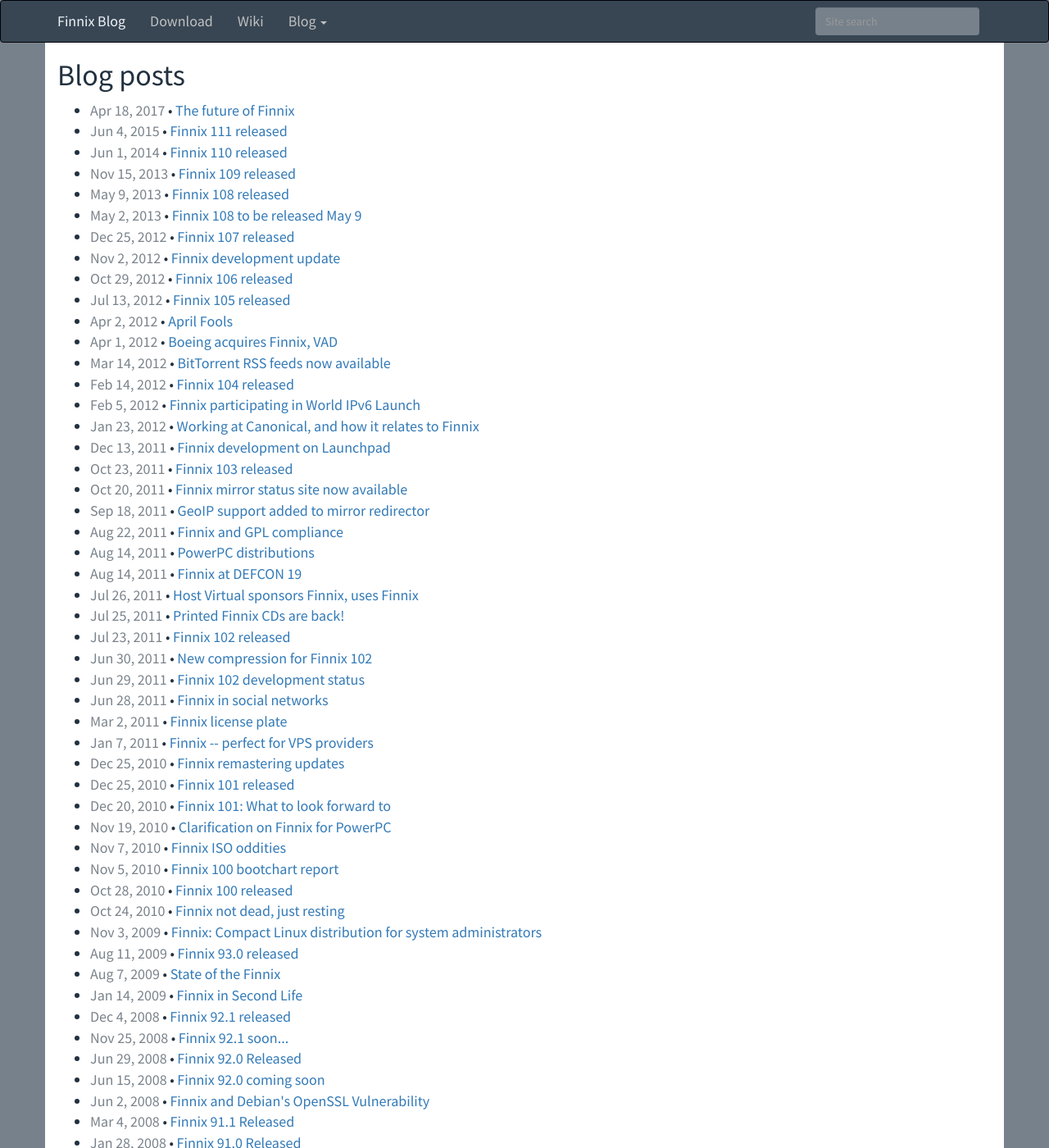
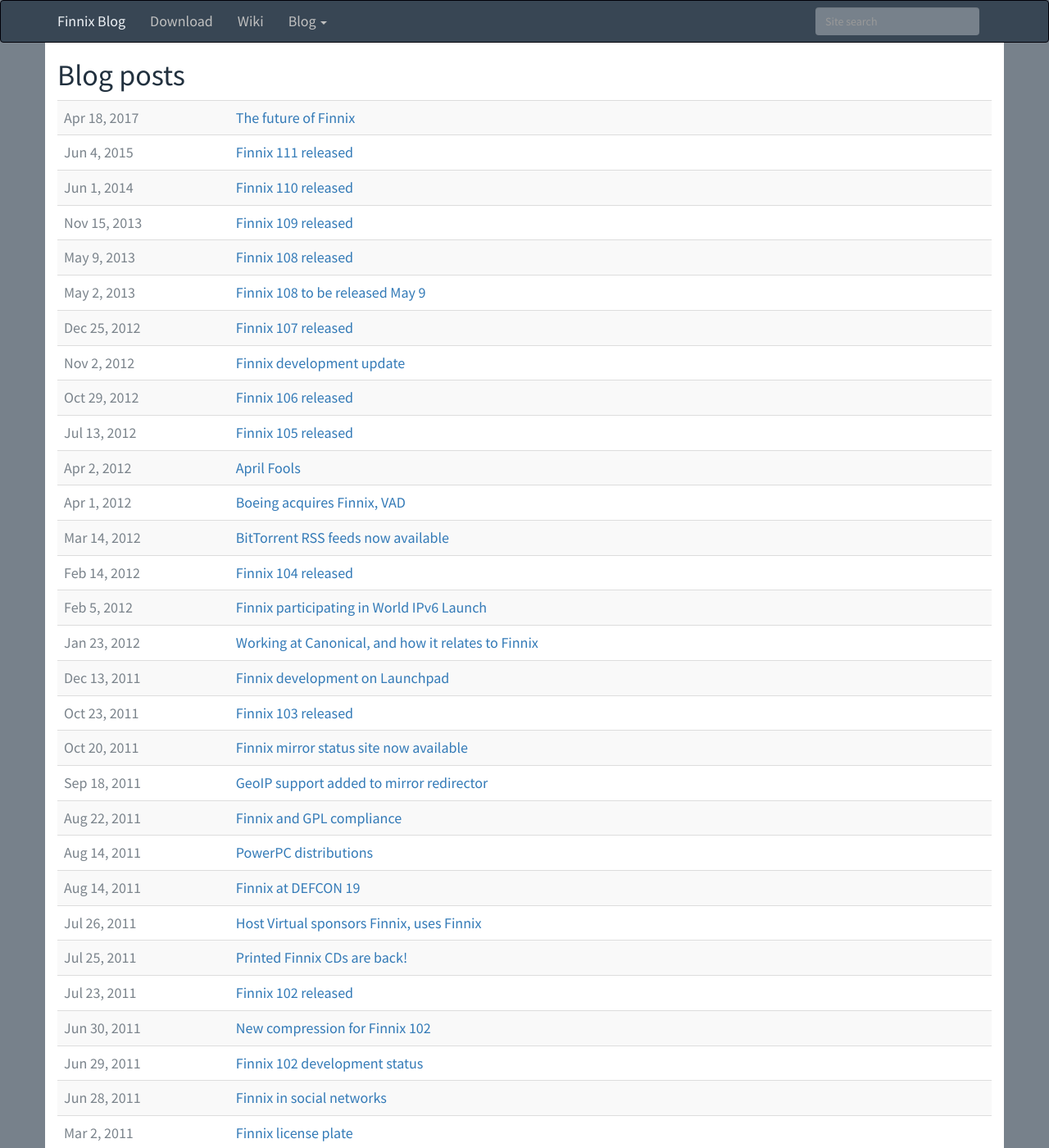
Before and after one commit to finnix/jekyll-finnix, a Jekyll site: the page built from posts.html, in a window 1280 px wide and 1400 px high. Shown: the whole window at 82% size. Built offline with Jekyll 4.4.1, drawn with Linux system fonts in a browser that asks for light colours; nearby versions of some CDN libraries; some of the changed text lies outside the part shown.

Commit message:
Convert posts page to table

```diff
--- a/posts.html
+++ b/posts.html
@@ -6,13 +6,18 @@
 
   <h1 class="page-heading">Blog posts</h1>
 
-  <ul class="post-list">
+  <table class="post-list table table-striped">
     {% for post in site.posts %}
-      <li>
-        <span class="post-meta">{{ post.date | date: "%b %-d, %Y" }}</span> •
+      <tr>
+      <td>
+        <span class="post-meta">{{ post.date | date: "%b %-d, %Y" }}</span>
+      </td>
+      <td>
         <a class="post-link" href="{{ post.url | prepend: site.baseurl }}">{{ post.title }}</a>
-      </li>
+        {% if post.excerpt_standalone %}<br/><span class="post-meta"><span class="post-excerpt">{{ post.excerpt }}</span></span>{% endif %}
+      </td>
+      </tr>
     {% endfor %}
-  </ul>
+  </table>
 
 </div>
```
